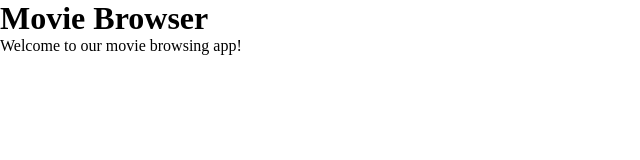
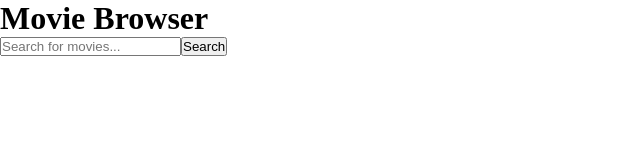
Before and after one commit to IvanDerlich/movies-app, a Next.js app: page / in a window 1280 px wide. Shown: the top 160 px of the page, without its empty margins (0-640 px from the left). Built offline with nearby package versions, Linux system fonts and the light colour scheme.

Commit message:
Implement search

```diff
--- a/src/app/page.tsx
+++ b/src/app/page.tsx
@@ -1,11 +1,68 @@
-import Image from "next/image";
-import styles from "./page.module.css";
+"use client";
+
+import { useState } from "react";
 
 export default function Home() {
+  const [searchTerm, setSearchTerm] = useState("");
+  const [movies, setMovies] = useState([]);
+  const [loading, setLoading] = useState(false);
+
+  const searchMovies = async () => {
+    if (!searchTerm.trim()) return;
+
+    setLoading(true);
+    try {
+      // URL encode the search term to handle spaces and special characters
+      const encodedSearch = encodeURIComponent(searchTerm.trim());
+      // Call our server-side API route instead of OMDB directly
+      const response = await fetch(`/api/movies?q=${encodedSearch}`);
+      const data = await response.json();
+
+      if (data.Response === "True") {
+        setMovies(data.Search || []);
+      } else {
+        setMovies([]);
+      }
+    } catch (error) {
+      console.error("Error fetching movies:", error);
+      setMovies([]);
+    } finally {
+      setLoading(false);
+    }
+  };
+
+  const handleSubmit = (e: React.FormEvent) => {
+    e.preventDefault();
+    searchMovies();
+  };
+
   return (
-    <main className="min-h-screen p-8">
-      <h1 className="text-3xl font-bold mb-4">Movie Browser</h1>
-      <p>Welcome to our movie browsing app!</p>
+    <main>
+      <h1>Movie Browser</h1>
+
+      <form onSubmit={handleSubmit}>
+        <input
+          type="text"
+          value={searchTerm}
+          onChange={(e) => setSearchTerm(e.target.value)}
+          placeholder="Search for movies..."
+        />
+        <button type="submit" disabled={loading}>
+          {loading ? "Searching..." : "Search"}
+        </button>
+      </form>
+
+      {movies.length > 0 && (
+        <div>
+          {movies.map((movie: any) => (
+            <div key={movie.imdbID}>
+              <h3>{movie.Title}</h3>
+              <p>{movie.Year}</p>
+              <p>{movie.Type}</p>
+            </div>
+          ))}
+        </div>
+      )}
     </main>
   );
 }
```
